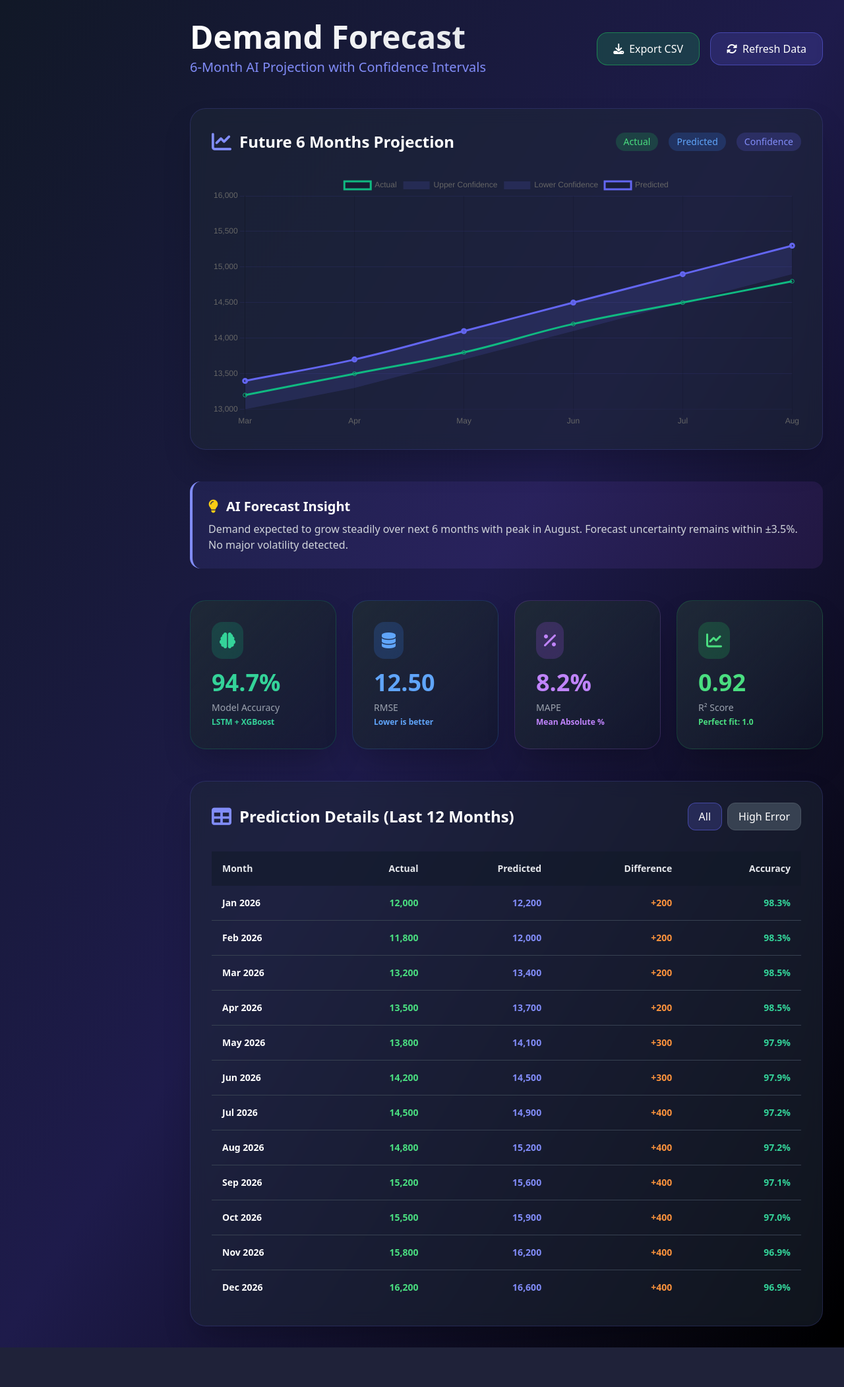
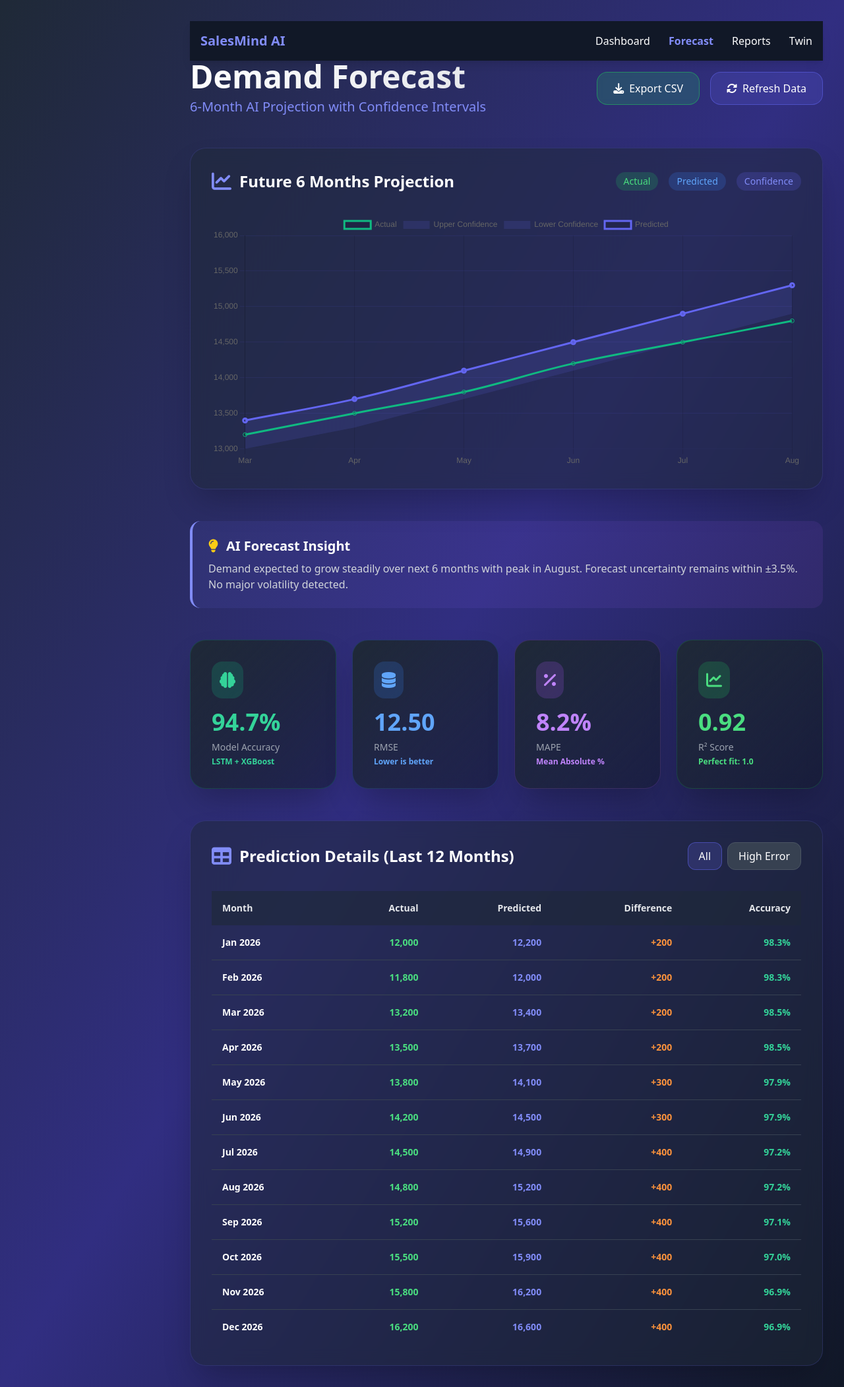
Before and after one commit to Nivetha2405/salesmind-dtbi, a Flask app: page /forecast in a window 1280 px wide. Shown: the whole page at 66% size. Before the commit the page ends 2043 px from the top, so only its background shows below. Run offline with Flask 3, Linux system fonts and the light colour scheme; some libraries are stand-ins or nearby versions.

Commit message:
Update forecast.html

```diff
--- a/templates/forecast.html
+++ b/templates/forecast.html
@@ -16,7 +16,18 @@
         }
     </script>
 </head>
-<body class="bg-gradient-to-br from-gray-900 via-indigo-950 to-black text-white min-h-screen lg:ml-64 p-8">
+<body class="bg-gradient-to-br from-gray-800 via-indigo-900 to-gray-900 text-white min-h-screen lg:ml-64 p-8">
+    <!-- Top Navigation -->
+<nav class="bg-gray-900 p-4 flex justify-between items-center shadow-lg">
+    <h2 class="text-xl font-bold text-indigo-400">SalesMind AI</h2>
+
+    <div class="space-x-6 text-white">
+        <a href="{{ url_for('dashboard') }}" class="hover:text-indigo-400">Dashboard</a>
+        <a href="{{ url_for('forecast') }}" class="text-indigo-400 font-semibold">Forecast</a>
+        <a href="{{ url_for('reports') }}" class="hover:text-indigo-400">Reports</a>
+        <a href="{{ url_for('twin') }}" class="hover:text-indigo-400">Twin</a>
+    </div>
+</nav>
     <!-- Mobile Header - SAME -->
     <header class="lg:hidden bg-gray-900/95 backdrop-blur-md border-b border-indigo-500/30 p-4 mb-8 rounded-2xl">
         <div class="flex items-center justify-between">
@@ -138,7 +149,7 @@
         </div>
         <div class="overflow-x-auto">
             <table class="w-full text-sm">
-                <thead class="bg-gray-900/50">
+                <thead class="bg-gray-800/60">
                     <tr>
                         <th class="p-4 text-left font-bold text-gray-200">Month</th>
                         <th class="p-4 text-right font-bold text-gray-200">Actual</th>
@@ -241,15 +252,22 @@
     <script>
         // ✅ NEW: Export/Refresh Functions
         function exportCSV() {
-            const csv = `Month,Actual,Predicted,Difference,Accuracy\nJan 2026,12000,12200,+200,98.3%\nFeb 2026,11800,12000,+200,98.3%\nMar 2026,13200,13400,+200,98.5%\nApr 2026,13500,13700,+200,98.5%\nMay 2026,13800,14100,+300,97.9%\nJun 2026,14200,14500,+300,97.9%`;
-            const blob = new Blob([csv], { type: 'text/csv' });
+    const table = document.querySelector("table");
+    let csv = [];
+
+    for (let row of table.rows) {
+        let cols = row.querySelectorAll("td, th");
+        let rowData = [];
+        cols.forEach(col => rowData.push(col.innerText.replace(/,/g, "")));
+        csv.push(rowData.join(","));
+    }
+
+    const blob = new Blob([csv.join("\n")], { type: "text/csv" });
     const url = window.URL.createObjectURL(blob);
-            const a = document.createElement('a');
+    const a = document.createElement("a");
     a.href = url;
-            a.download = 'demand_forecast_2026.csv';
+    a.download = "demand_forecast_2026.csv";
     a.click();
-            window.URL.revokeObjectURL(url);
-            console.log('📊 CSV exported successfully');
 }
 
         function refreshForecast() {
@@ -273,14 +291,23 @@
     const target = parseFloat(el.getAttribute('data-target'));
     let current = 0;
     const increment = target / 100;
+
+    const isPercent = el.innerHTML.includes('%');
+
     const timer = setInterval(() => {
         current += increment;
         if (current >= target) {
             current = target;
             clearInterval(timer);
         }
-                el.textContent = el.classList.contains('text-emerald-400') || el.classList.contains('text-purple-400') ? current.toFixed(1) + '%' : current.toFixed(2);
-            }, 30);
+
+        if (isPercent) {
+            el.textContent = current.toFixed(1) + '%';
+        } else {
+            el.textContent = current.toFixed(2);
+        }
+
+    }, 25);
 });
 
         const ctx = document.getElementById('forecastChart').getContext('2d');
```
Lines whose indentation alone changed are shown as unchanged.
